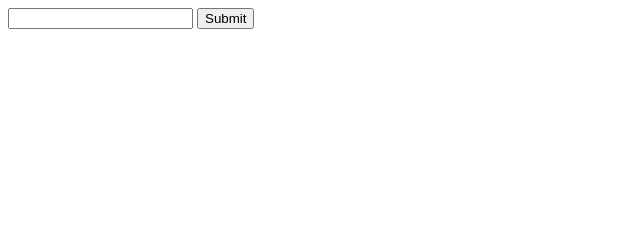
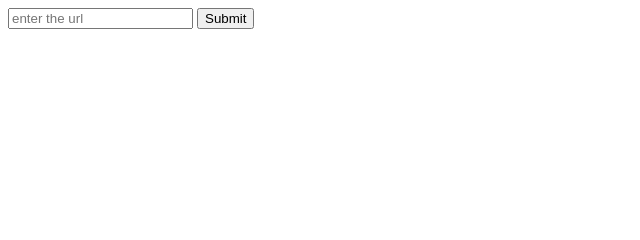
Before and after one commit to rpbritton/school-work, a plain HTML site: page code-studio/img-gatherer/index.html in a window 1280 px wide. Shown: the top 240 px of the page, 0-640 px from the left. Drawn offline with Linux system fonts and the light colour scheme.

Commit message:
added placeholder text

```diff
--- a/code-studio/img-gatherer/index.html
+++ b/code-studio/img-gatherer/index.html
@@ -2,7 +2,7 @@
 <html>
 <body>
 	<form id="enterurl">
-		<input type="text" id="texturl">
+		<input type="text" id="texturl" placeholder="enter the url">
 		<input type="submit">
 	</form>
 	<canvas id="oldCan" width="255" height="255"></canvas>
```
